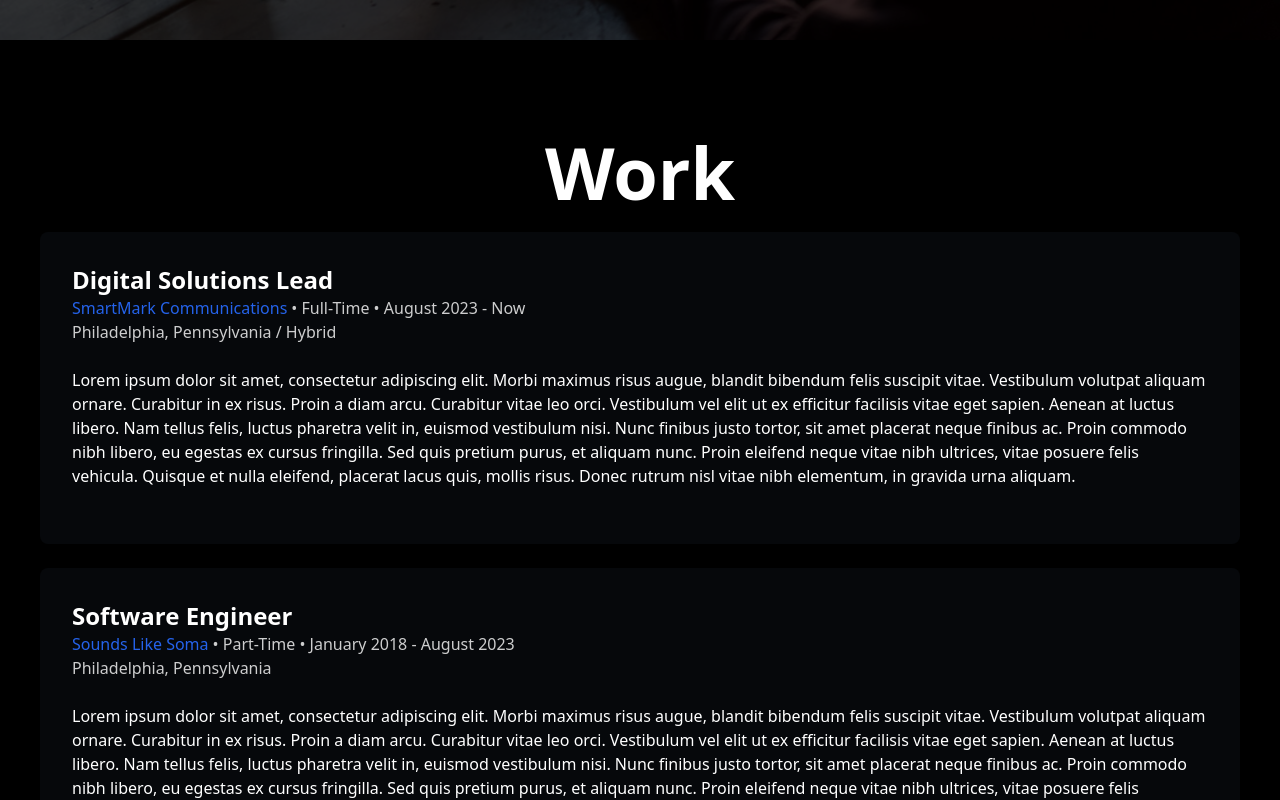
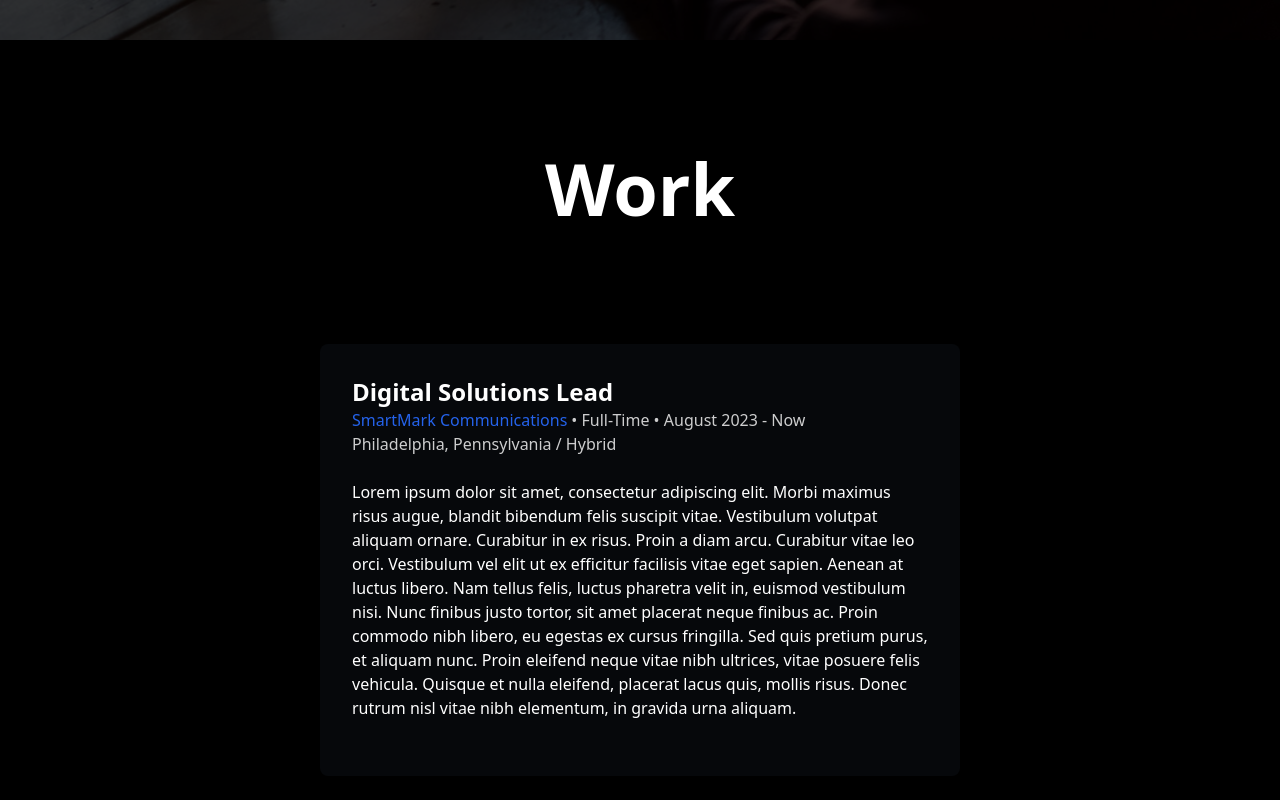
Before and after one commit to zackhanni/zachary.works, a Next.js app: page / in a window 1280 px wide. Shown: the part 760-1560 px from the top of the page. Built offline with nearby package versions, Linux system fonts and the light colour scheme.

Commit message:
add sticky title

```diff
--- a/app/components/Work.tsx
+++ b/app/components/Work.tsx
@@ -5,11 +5,20 @@ export default function Work() {
   return (
     <section>
       <div className="bg-black text-white py-24 flex flex-col items-center justify-center">
-        <p className="text-5xl lg:text-7xl font-bold text-center">Work</p>
+        <h2
+          id="work"
+          className="text-5xl lg:text-7xl font-bold text-center sticky top-0 z-10 w-full backdrop-blur py-4"
+        >
+          Work
+        </h2>
+        <div className="min-w-[50%] max-w-[90%] lg:max-w-[50%] py-20">
         {WorkData.map((job) => {
           return (
-            <div key={job.company} className="bg-slate-800/20 max-w-[1200px] p-8
-        mt-6 rounded-lg backdrop-blur">
+            <div
+              key={job.company}
+              className="bg-slate-800/20 p-8
+        mt-6 rounded-lg backdrop-blur"
+            >
               <p className="text-2xl font-semibold">{job.title}</p>
               <div className="flex text-white/80">
                 <p className="text-blue-600 mr-1">{job.company}</p>
@@ -20,6 +29,7 @@ export default function Work() {
             </div>
           );
         })}
+        </div>
       </div>
     </section>
   );
```
